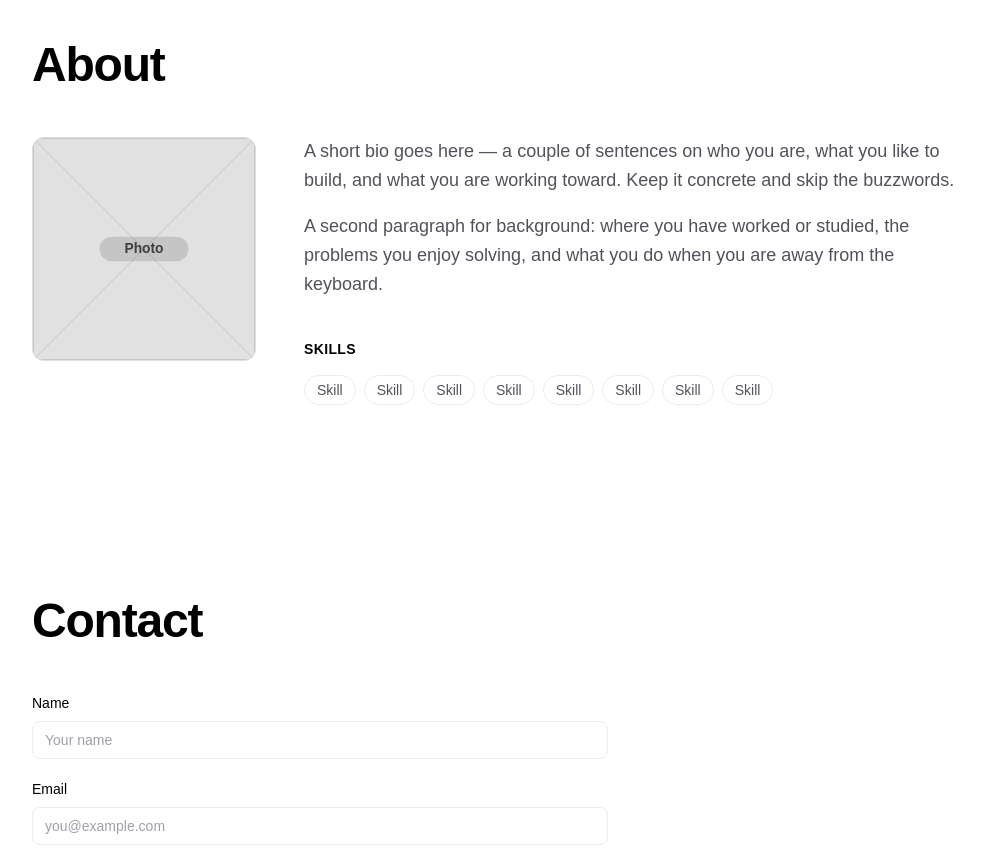
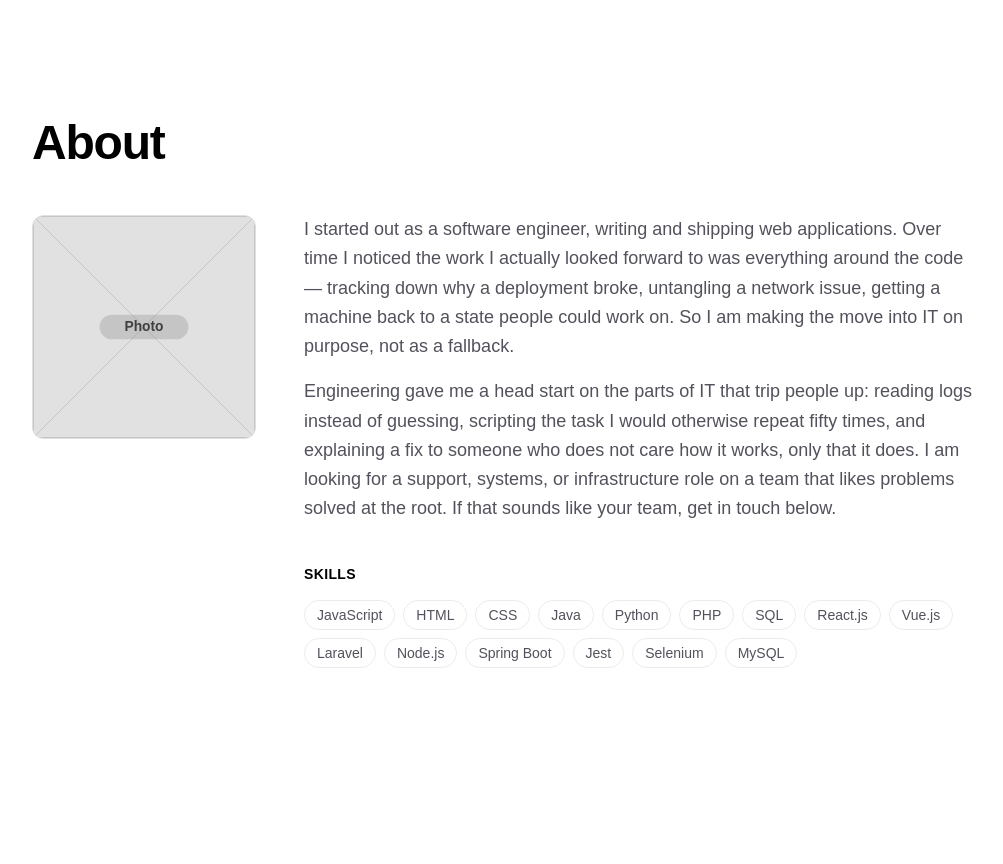
Before and after one commit to RyHuey849/Portfolio-Website, a Next.js app: page / in a window 1280 px wide. Shown: the part 1300-2164 px from the top of the page, without its empty margins (120-1123 px from the left). Built offline with nearby package versions, Linux system fonts and the light colour scheme.

Commit message:
Updated bio, skills, and scroll

```diff
--- a/src/app/layout.tsx
+++ b/src/app/layout.tsx
@@ -26,7 +26,7 @@ export default function RootLayout({
   return (
     <html
       lang="en"
-      className={`${geistSans.variable} ${geistMono.variable} h-full scroll-smooth antialiased`}
+      className={`${geistSans.variable} ${geistMono.variable} h-full scroll-pt-16 scroll-smooth antialiased`}
     >
       <body id="top" className="min-h-full flex flex-col">
         <Header />
--- a/src/components/About.tsx
+++ b/src/components/About.tsx
@@ -1,14 +1,21 @@
 import Image from "next/image";
 
 const skills = [
-  "Skill",
-  "Skill",
-  "Skill",
-  "Skill",
-  "Skill",
-  "Skill",
-  "Skill",
-  "Skill",
+  "JavaScript",
+  "HTML",
+  "CSS",
+  "Java",
+  "Python",
+  "PHP",
+  "SQL",
+  "React.js",
+  "Vue.js",
+  "Laravel",
+  "Node.js",
+  "Spring Boot",
+  "Jest",
+  "Selenium",
+  "MySQL",
 ];
 
 export default function About() {
@@ -38,15 +45,22 @@ export default function About() {
 
         <div className="flex flex-col">
           <p className="max-w-2xl text-lg leading-relaxed text-zinc-600 dark:text-zinc-400">
-            A short bio goes here — a couple of sentences on who you are, what
-            you like to build, and what you are working toward. Keep it concrete
-            and skip the buzzwords.
+            I started out as a software engineer, writing and shipping web
+            applications. Over time I noticed the work I actually looked forward
+            to was everything around the code — tracking down why a deployment
+            broke, untangling a network issue, getting a machine back to a state
+            people could work on. So I am making the move into IT on purpose,
+            not as a fallback.
           </p>
 
           <p className="mt-4 max-w-2xl text-lg leading-relaxed text-zinc-600 dark:text-zinc-400">
-            A second paragraph for background: where you have worked or studied,
-            the problems you enjoy solving, and what you do when you are away
-            from the keyboard.
+            Engineering gave me a head start on the parts of IT that trip people
+            up: reading logs instead of guessing, scripting the task I would
+            otherwise repeat fifty times, and explaining a fix to someone who
+            does not care how it works, only that it does. I am looking for a
+            support, systems, or infrastructure role on a team that likes
+            problems solved at the root. If that sounds like your team, get in
+            touch below.
           </p>
 
           <h3 className="mt-10 text-sm font-semibold uppercase tracking-wide text-black dark:text-zinc-50">
--- a/src/components/Header.tsx
+++ b/src/components/Header.tsx
@@ -1,8 +1,28 @@
+"use client";
+
+import type { MouseEvent } from "react";
+
+/** Height of the sticky header (h-16), so sections don't land underneath it. */
+const HEADER_OFFSET = 64;
+
 const navLinks = [
   { label: "Projects", href: "#projects" },
   { label: "About", href: "#about" },
   { label: "Contact", href: "#contact" },
 ];
+
+function scrollToHash(event: MouseEvent<HTMLAnchorElement>, href: string) {
+  const target = document.querySelector(href);
+  if (!target) return;
+
+  event.preventDefault();
+
+  const top =
+    target.getBoundingClientRect().top + window.scrollY - HEADER_OFFSET;
+
+  window.scrollTo({ top: Math.max(top, 0), behavior: "smooth" });
+  history.pushState(null, "", href);
+}
 
 export default function Header() {
   return (
@@ -13,6 +33,7 @@ export default function Header() {
       >
         <a
           href="#top"
+          onClick={(event) => scrollToHash(event, "#top")}
           className="text-lg font-semibold tracking-tight text-black dark:text-zinc-50"
         >
           Ryan Huey
@@ -23,6 +44,7 @@ export default function Header() {
             <li key={link.href}>
               <a
                 href={link.href}
+                onClick={(event) => scrollToHash(event, link.href)}
                 className="text-sm font-medium text-zinc-600 transition-colors hover:text-black dark:text-zinc-400 dark:hover:text-zinc-50"
               >
                 {link.label}
--- a/src/components/Hero.tsx
+++ b/src/components/Hero.tsx
@@ -9,8 +9,10 @@ export default function Hero() {
       </h1>
 
       <p className="mt-6 max-w-2xl text-balance text-xl font-medium leading-relaxed text-zinc-600 dark:text-zinc-400 sm:text-2xl">
-        Software engineer building fast, accessible web applications from the
-        interface down to the infrastructure.
+        Software engineer moving into IT. I build web applications, and I am
+        happiest in the layer underneath them — systems, networks, and the
+        infrastructure that keeps everything running. Currently looking for an
+        IT role.
       </p>
 
       <div className="mt-10 flex flex-col items-stretch gap-3 sm:flex-row sm:items-center">
```
